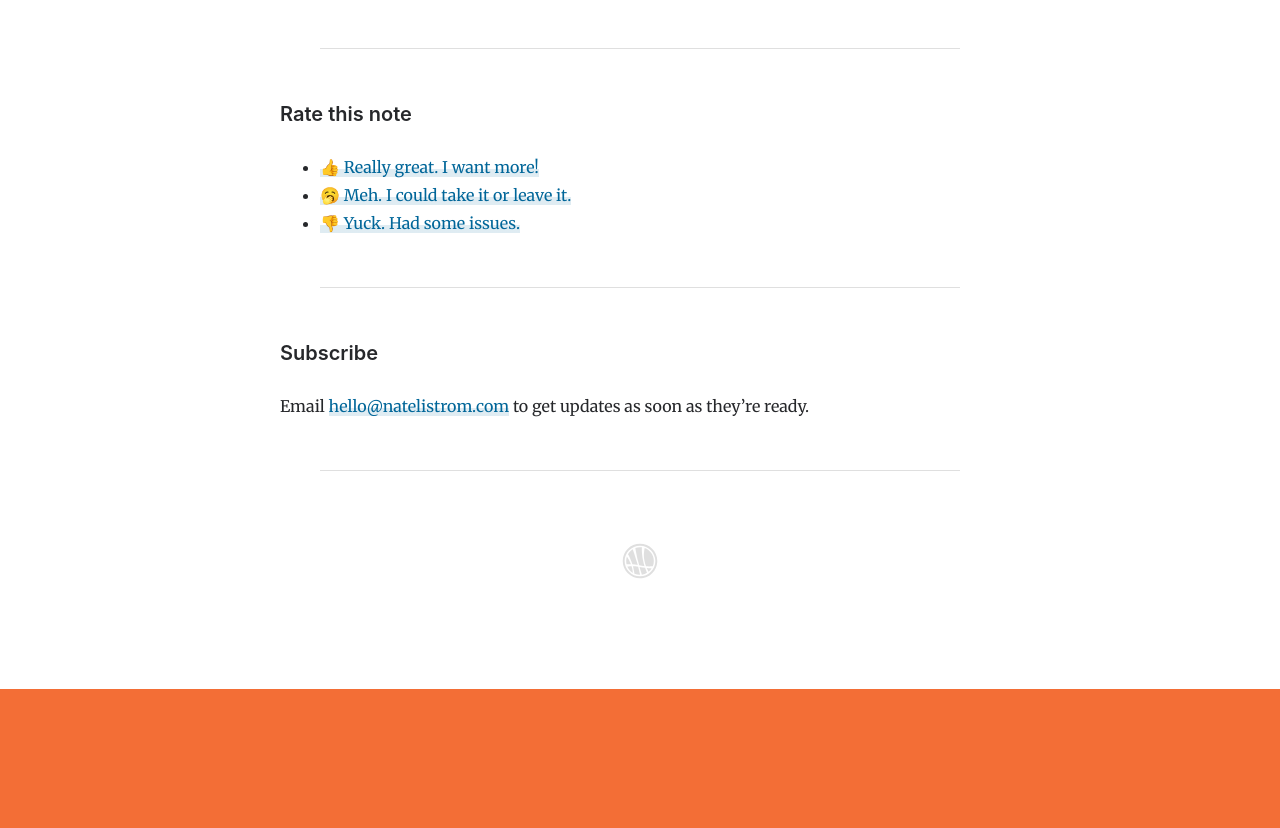
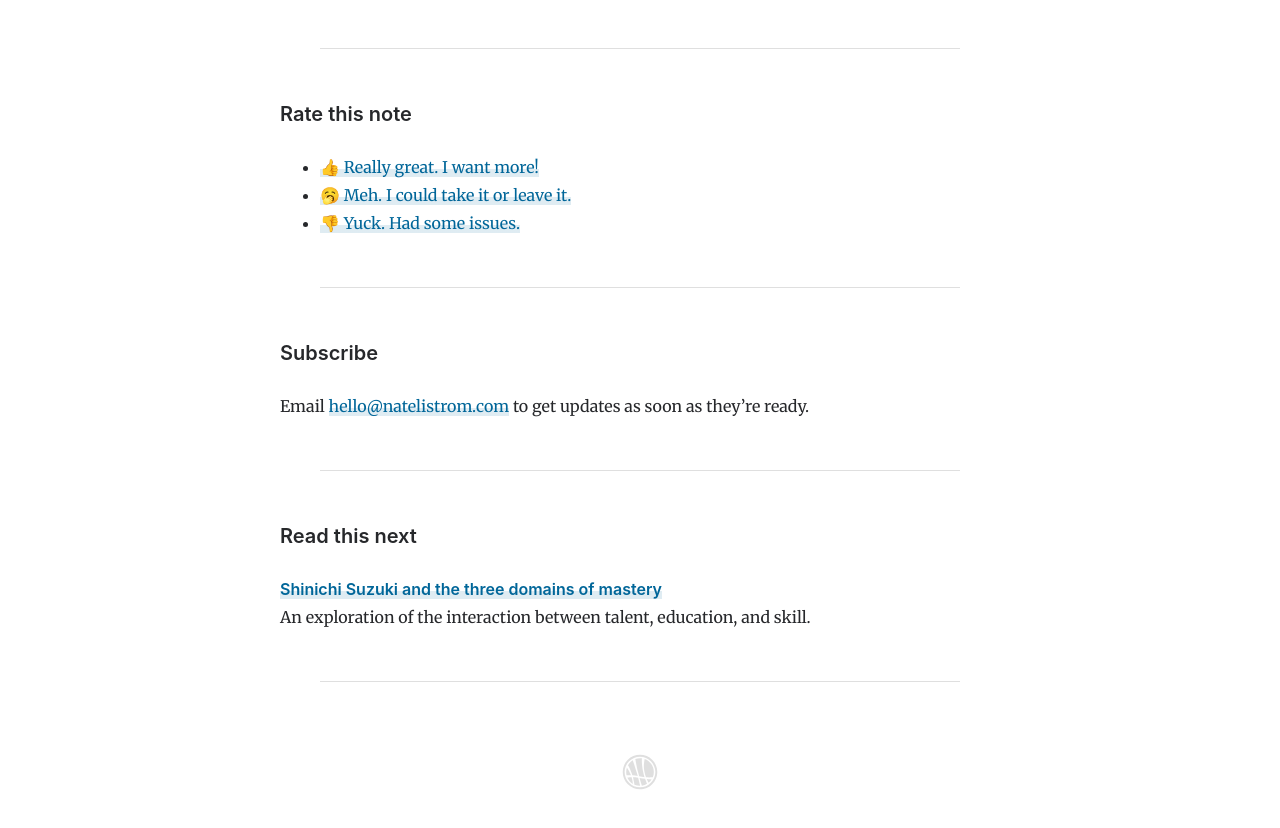
Before and after one commit to natelistrom/natelistrom.github.io, a Jekyll site: the page built from _posts/2015-08-15-structure-vs-style.md, in a window 1280 px wide and 900 px high, scrolled down 4359 px. Shown: the top 828 px of the window. Built offline with Jekyll 4.4.1, drawn with Linux system fonts in a browser that asks for light colours; before the commit the page ends 5048 px from its top, so only the background shows below that.

Commit message:
Add read next link to structure vs style note

```diff
--- a/_posts/2015-08-15-structure-vs-style.md
+++ b/_posts/2015-08-15-structure-vs-style.md
@@ -7,6 +7,7 @@ image:  /assets/img/natelistrom-logo-144.png
 tags: Design Craft Structure
 maturity: note
 reading_time: 6 min
+read_next: "Shinichi Suzuki and the three domains of mastery"
 ---
 
 ---
```
